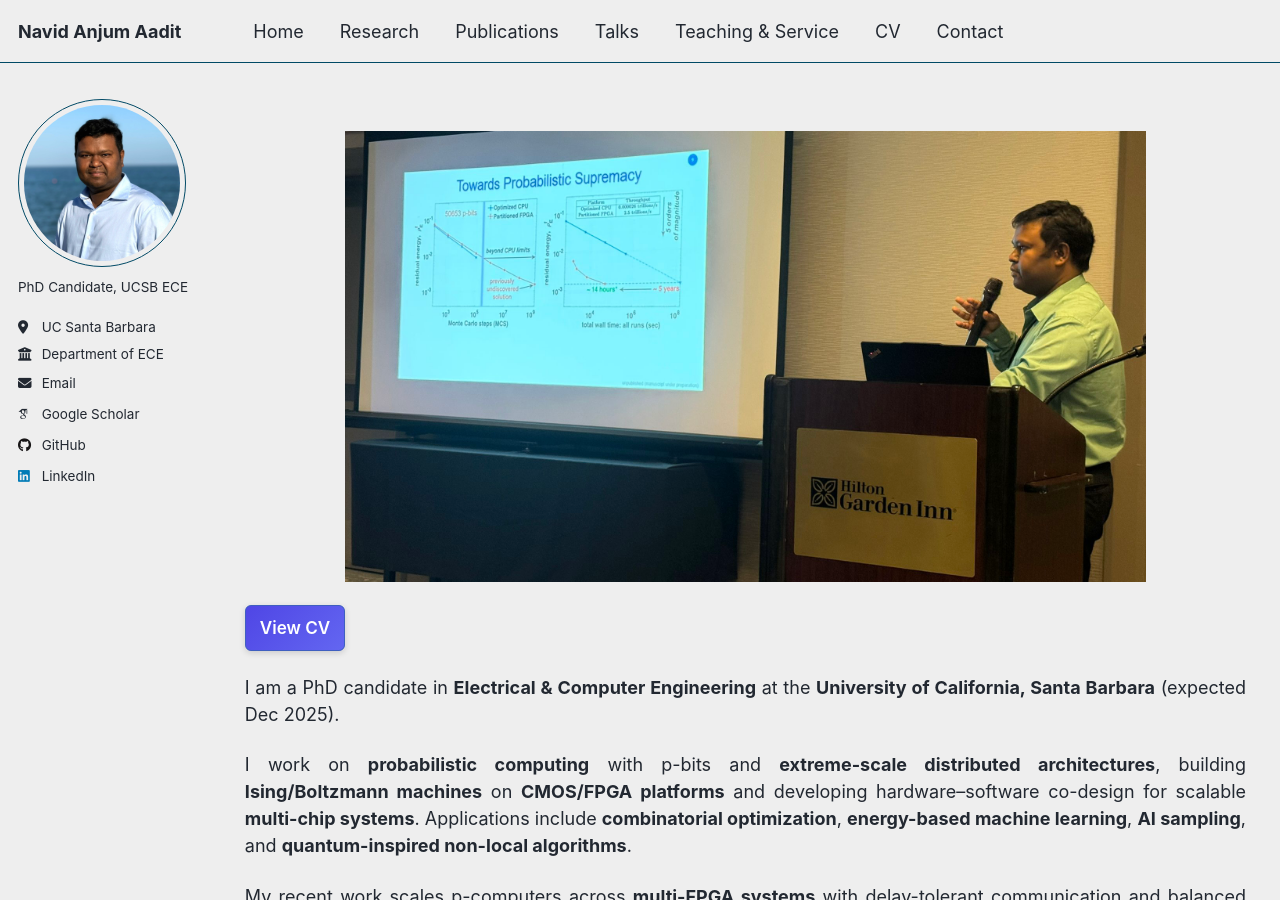
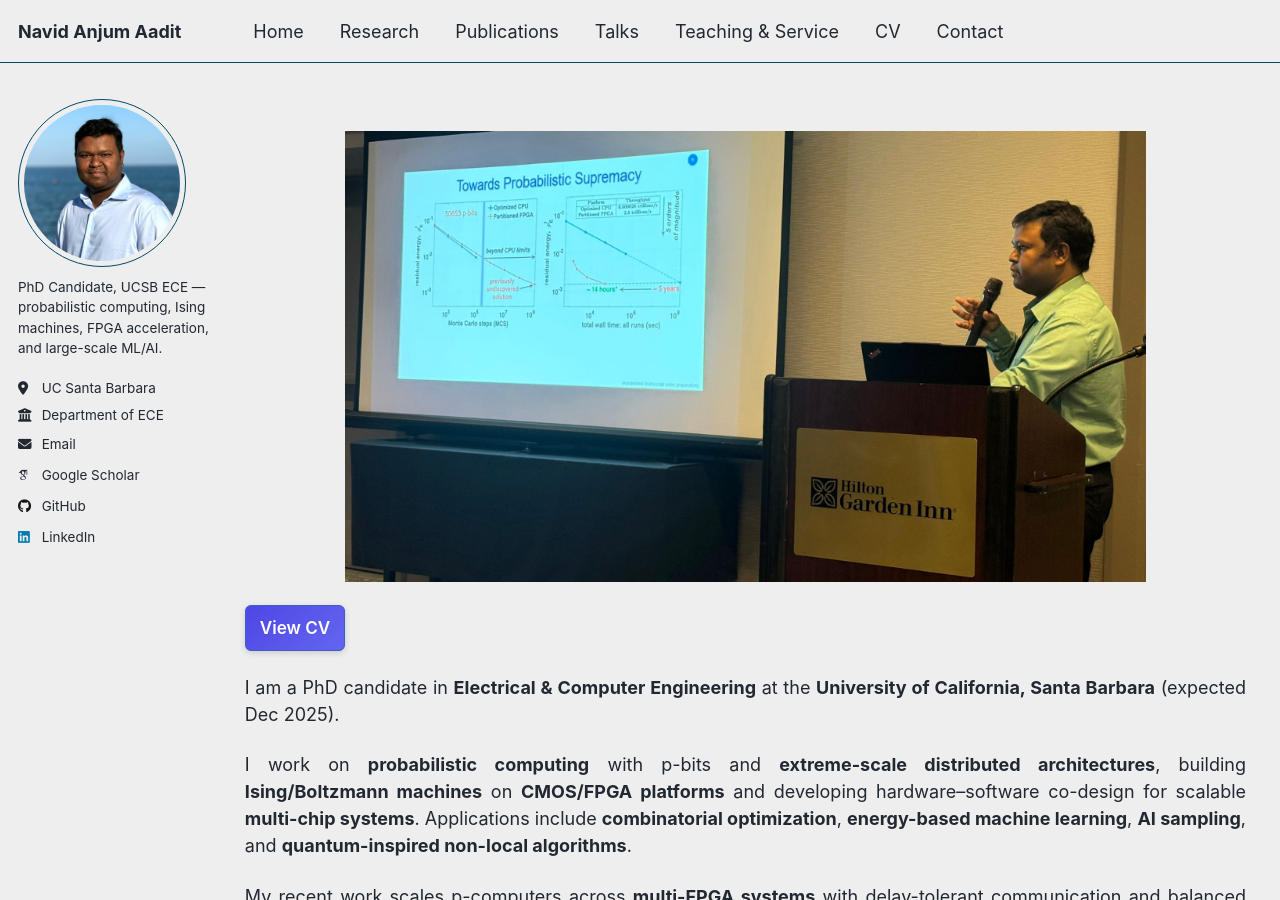
Before and after one commit to navidaadit/navidaadit.github.io, a Jekyll site: the page built from _pages/about.md, in a window 1280 px wide and 900 px high. Built offline with Jekyll 4.4.1, drawn with Linux system fonts in a browser that asks for light colours; some web fonts are replaced.

Commit message:
Update _config.yml

```diff
--- a/_config.yml
+++ b/_config.yml
@@ -19,7 +19,7 @@ masthead_title: ""   # leave empty to suppress navbar title text
 author:
   name: ""                      # hide name under the headshot
   avatar: "headshot.jpeg"
-  bio: "PhD Candidate, UCSB ECE"
+  bio: "PhD Candidate, UCSB ECE — probabilistic computing, Ising machines, FPGA acceleration, and large-scale ML/AI."
   location: "UC Santa Barbara"
   employer: "Department of ECE"
   email: "maadit@ucsb.edu"
```
